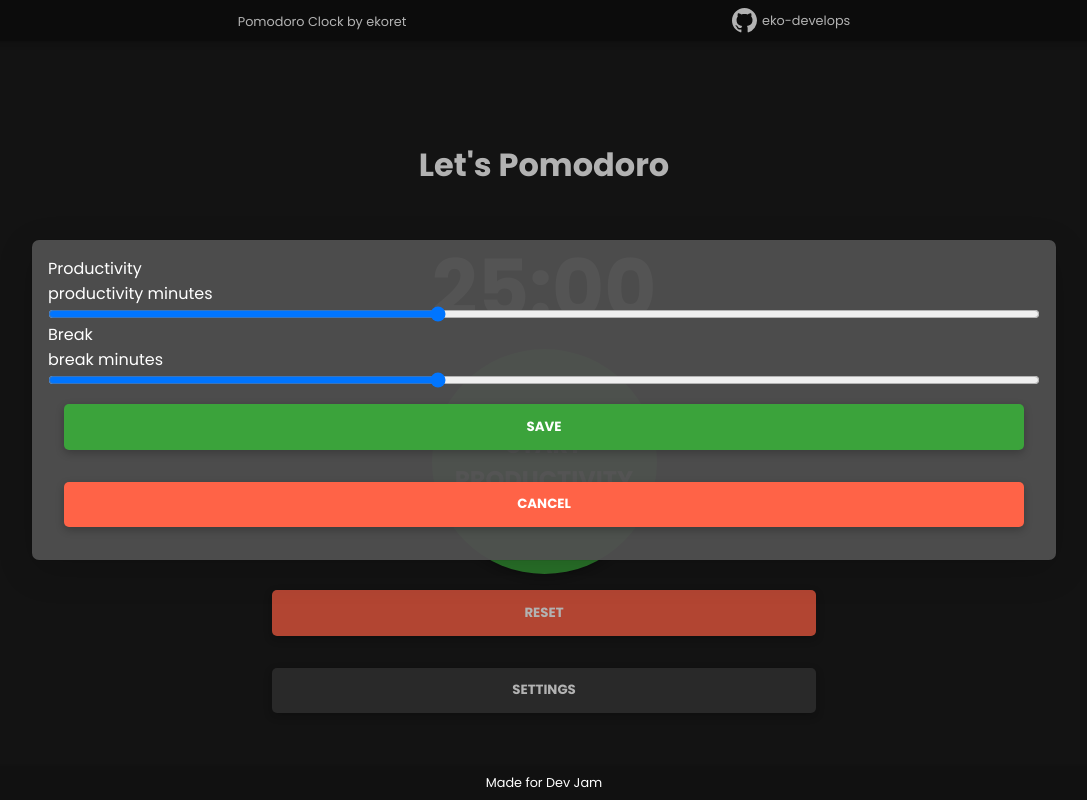
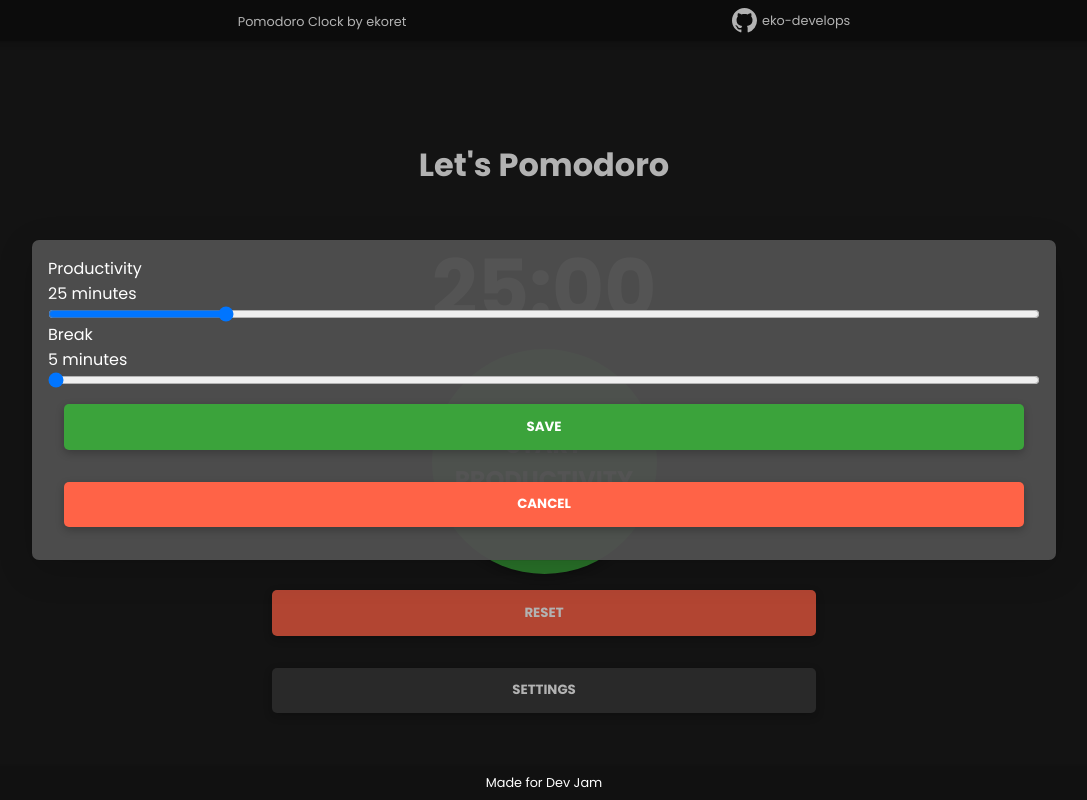
Before and after one commit to eko-develops/pomodoro-clock-react, a React (Create React App) app: page / in a window 1280 px wide. Both pictures are taken after a click on the button "SETTINGS". Shown: the whole page, without its empty margins (96-1183 px from the left). Built offline with nearby package versions, Linux system fonts and the light colour scheme.

Commit message:
Finish handling prod change.

```diff
--- a/src/App.js
+++ b/src/App.js
@@ -7,6 +7,17 @@ import SettingsForm from "./components/SettingsForm";
 function App() {
 
   const [displaySettings, setDisplaySettings] = useState(false);
+
+  const [customTimers, setCustomTimers] = useState({
+    prodTimer: {
+      minutes: 25,
+      seconds: 0
+    },
+    breakTimer:{
+      minutes: 5,
+      seconds: 0,
+    }
+  });
 
   const [timers, setTimers] = useState({
     prodTimer: {
@@ -23,7 +34,7 @@ function App() {
     <div className="App">
       <Header />
       <div className="content">
-        <SettingsForm setDisplaySettings={setDisplaySettings} displaySettings={displaySettings}/>
+        <SettingsForm customTimers={customTimers} setCustomTimers={setCustomTimers} setDisplaySettings={setDisplaySettings} displaySettings={displaySettings}/>
         <Clock setDisplaySettings={setDisplaySettings} timers={timers} setTimers={setTimers} />
       </div>
       <Footer />
--- a/src/components/SettingsForm.js
+++ b/src/components/SettingsForm.js
@@ -1,4 +1,4 @@
-const SettingsForm = ({displaySettings, setDisplaySettings}) => {
+const SettingsForm = ({displaySettings, setDisplaySettings, customTimers, setCustomTimers}) => {
 
     const modalViewClass = displaySettings ? "modal-bg show-modal" : "modal-bg";
 
@@ -6,16 +6,26 @@ const SettingsForm = ({displaySettings, setDisplaySettings}) => {
         setDisplaySettings(false);
     }
 
+    const handleProdChange = (e) => {
+        setCustomTimers({
+            ...customTimers,
+            prodTimer : {
+                minutes: e.target.value,
+                seconds: 0
+            }
+        });
+    }
+
     return (
         <div className={modalViewClass}>
             <div className="modal-content">
                 <form>
                     <label>Productivity</label>
-                    <span>productivity minutes</span>
-                    <input name="prod-mins" type="range" min="5" max="120" step="5" />
+                    <span>{customTimers.prodTimer.minutes} minutes</span>
+                    <input onChange={e => handleProdChange(e)} value={customTimers.prodTimer.minutes} name="prod-mins" type="range" min="5" max="120" step="5" />
                     <label>Break</label>
-                    <span>break minutes</span>
-                    <input name="break-mins" type="range" min="5" max="120" step="5" />
+                    <span>{customTimers.breakTimer.minutes} minutes</span>
+                    <input value={customTimers.breakTimer.minutes} name="break-mins" type="range" min="5" max="120" step="5" />
                     <button type="submit" className="start-button">Save</button>
                     <button onClick={handleCancel} type="button" className="reset-button">Cancel</button>
                 </form>
```
